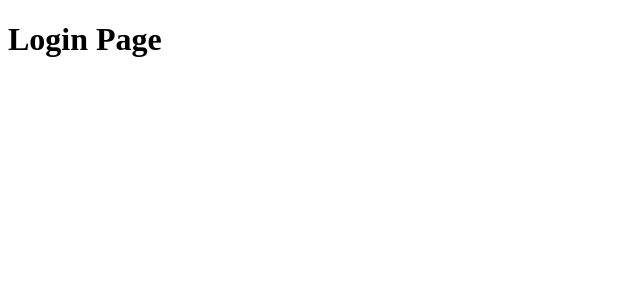
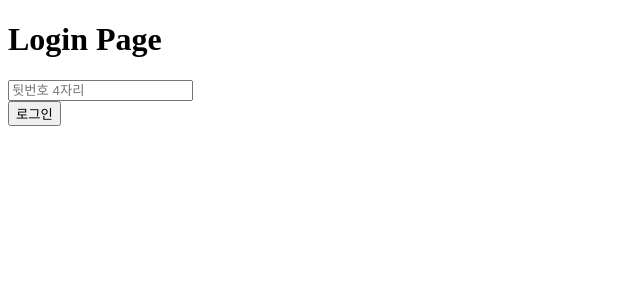
Before and after one commit to kong-tae-hyeon-khu/Toy-Project-1, a React (Create React App) app: page /login in a window 1280 px wide. Shown: the top 300 px of the page, without its empty margins (0-640 px from the left). Built offline with nearby package versions, Linux system fonts and the light colour scheme.

Commit message:
Complement Login Form

```diff
--- a/src/Components/UserLogin/UserLogin.js
+++ b/src/Components/UserLogin/UserLogin.js
@@ -1,3 +1,35 @@
+import { useState } from "react";
+
 const UserLogin = () => {
-  return <div></div>;
+  const [userNumber, setUserNumber] = useState("");
+
+  const userNumberChangeHandler = (event) => {
+    setUserNumber(event.target.value);
+    console.log(userNumber);
+  };
+
+  const confirmUserNumber = (event) => {
+    event.preventDefault();
+    console.log(userNumber);
+  };
+
+  return (
+    <div>
+      <form onSubmit={confirmUserNumber}>
+        <div>
+          <input
+            value={userNumber}
+            onChange={userNumberChangeHandler}
+            maxLength="4"
+            placeholder="뒷번호 4자리"
+          ></input>
+        </div>
+        <div>
+          <button>로그인</button>
+        </div>
+      </form>
+    </div>
+  );
 };
+
+export default UserLogin;
--- a/src/Pages/Login/Login.js
+++ b/src/Pages/Login/Login.js
@@ -1,7 +1,10 @@
+import UserLogin from "../../Components/UserLogin/UserLogin";
+
 const Login = () => {
   return (
     <div>
       <h1>Login Page</h1>
+      <UserLogin></UserLogin>
     </div>
   );
 };
```
